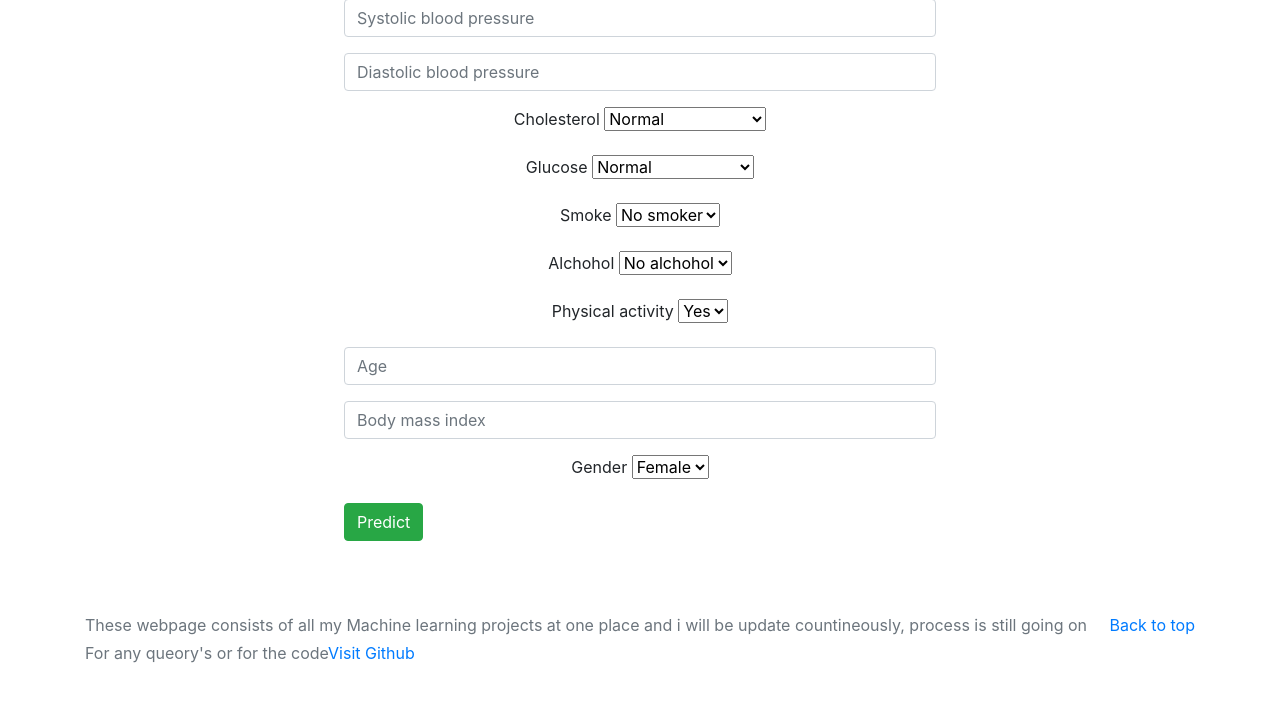
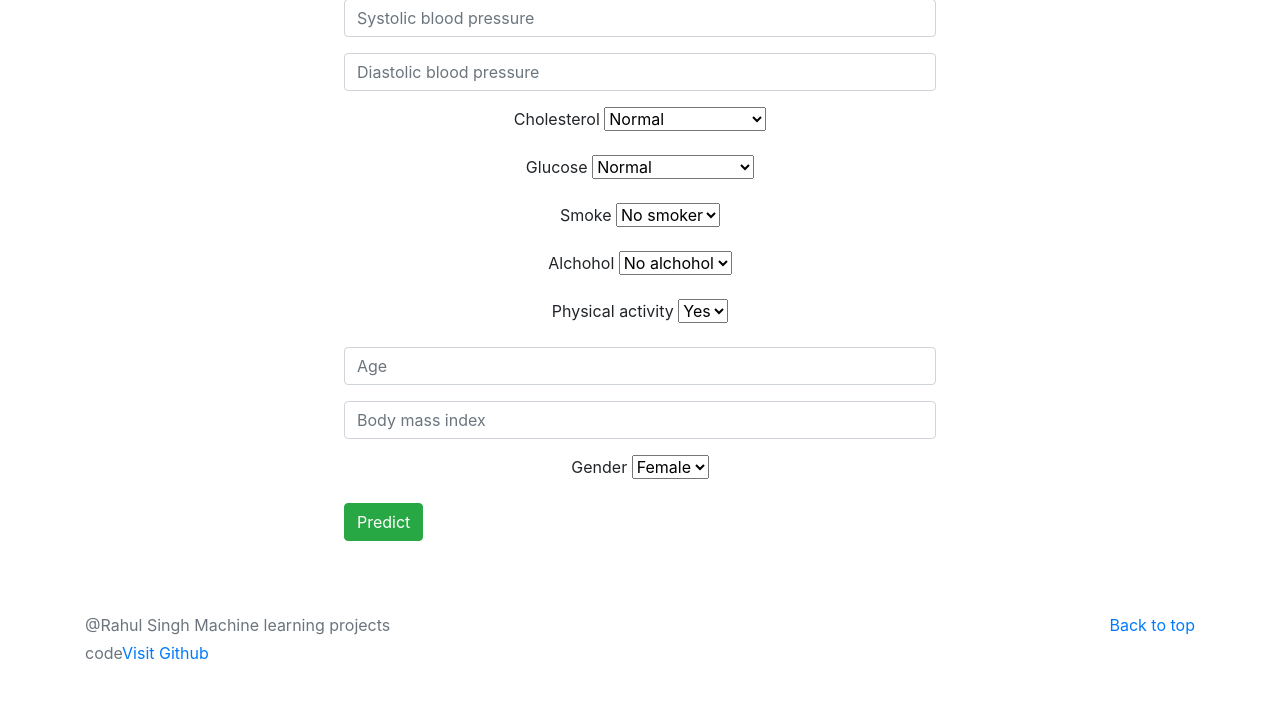
Before and after one commit to coderraa/ML, a Flask app: page /cardio in a window 1280 px wide. Shown: the part 193-910 px from the top of the page. Run offline with Flask 2, Linux system fonts and the light colour scheme; parts of the project's set-up code (start-up, migrations or seed data) failed here and were passed over; some libraries are stand-ins or nearby versions.

Commit message:
Update layout.html

```diff
--- a/templates/layout.html
+++ b/templates/layout.html
@@ -41,13 +41,13 @@
       <div class="row">
         <div class="col-sm-8 col-md-7 py-4">
           <h4 class="text-white">About</h4>
-          <p class="text-muted">The main aim of these project is to keep all my machine learning projects. Keep Learning </p>
+          <p class="text-muted">The main aim of these project is to keep multiple machine learning projects at once. Keep Learning </p>
         </div>
         <div class="col-sm-4 offset-md-1 py-4">
-          <h4 class="text-white">Feel free to Contact</h4>
+          <h4 class="text-white">Contact</h4>
           <ul class="list-unstyled">
-            <li><a href="https://www.linkedin.com/in/singh-rahulkumar/" class="text-white">Connect me on Linkedln</a></li>
-            <li><a href="https://github.com/coderraa?tab=repositories" class="text-white">Follow on Github</a></li>
+            <li><a href="https://www.linkedin.com/in/singh-rahulkumar/" class="text-white">Linkedln</a></li>
+            <li><a href="https://github.com/coderraa?tab=repositories" class="text-white">Github</a></li>
           </ul>
         </div>
       </div>
@@ -76,8 +76,8 @@
     <p class="float-right">
       <a href="#">Back to top</a>
     </p>
-    <p> These webpage consists of all my Machine learning projects at one place and i will be update countineously, process is still going on</p>
-    <p>For any queory's or for the code<a href="https://github.com/coderraa" target="_blank">Visit Github</a> </p>
+    <p> @Rahul Singh Machine learning projects </p>
+    <p>code<a href="https://github.com/coderraa" target="_blank">Visit Github</a> </p>
   </div>
 </footer>
 
```
